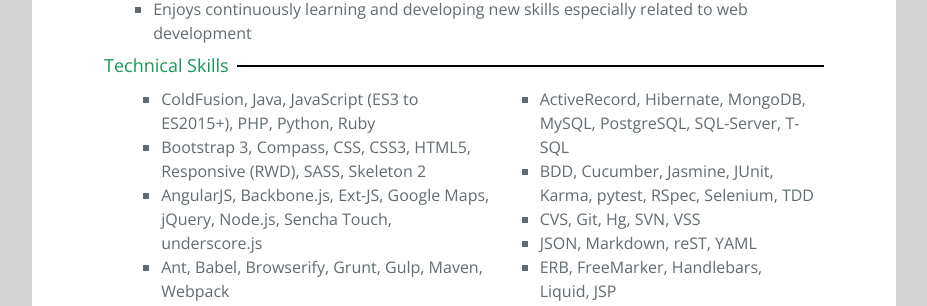
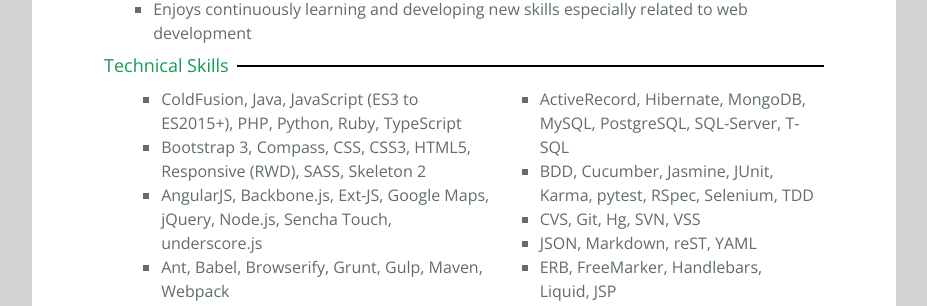
Before and after one commit to dhurlburtusa/dhurlburtusa.github.io, a Jekyll site: the page built from resume/index.html, in a window 1280 px wide and 900 px high, scrolled down 769 px. Shown: the part 172-478 px from the top of the window, without its empty margins (176-1103 px from the left). Built offline with Jekyll 4.4.1, drawn with Linux system fonts in a browser that asks for light colours.

Commit message:
Add TypeScript as a Skill

```diff
--- a/resume/index.html
+++ b/resume/index.html
@@ -149,7 +149,7 @@
           <tr>
             <td>
               <ul>
-                <li>ColdFusion, Java, JavaScript (ES3 to ES2015+), PHP, Python, Ruby</li>
+                <li>ColdFusion, Java, JavaScript (ES3 to ES2015+), PHP, Python, Ruby, TypeScript</li>
                 <li>Bootstrap 3, Compass, CSS, CSS3, HTML5, Responsive (RWD), SASS, Skeleton 2</li>
                 <li>AngularJS, Backbone.js, Ext-JS, Google Maps, jQuery, Node.js, Sencha Touch, underscore.js</li>
                 <li>Ant, Babel, Browserify, Grunt, Gulp, Maven, Webpack</li>
```
